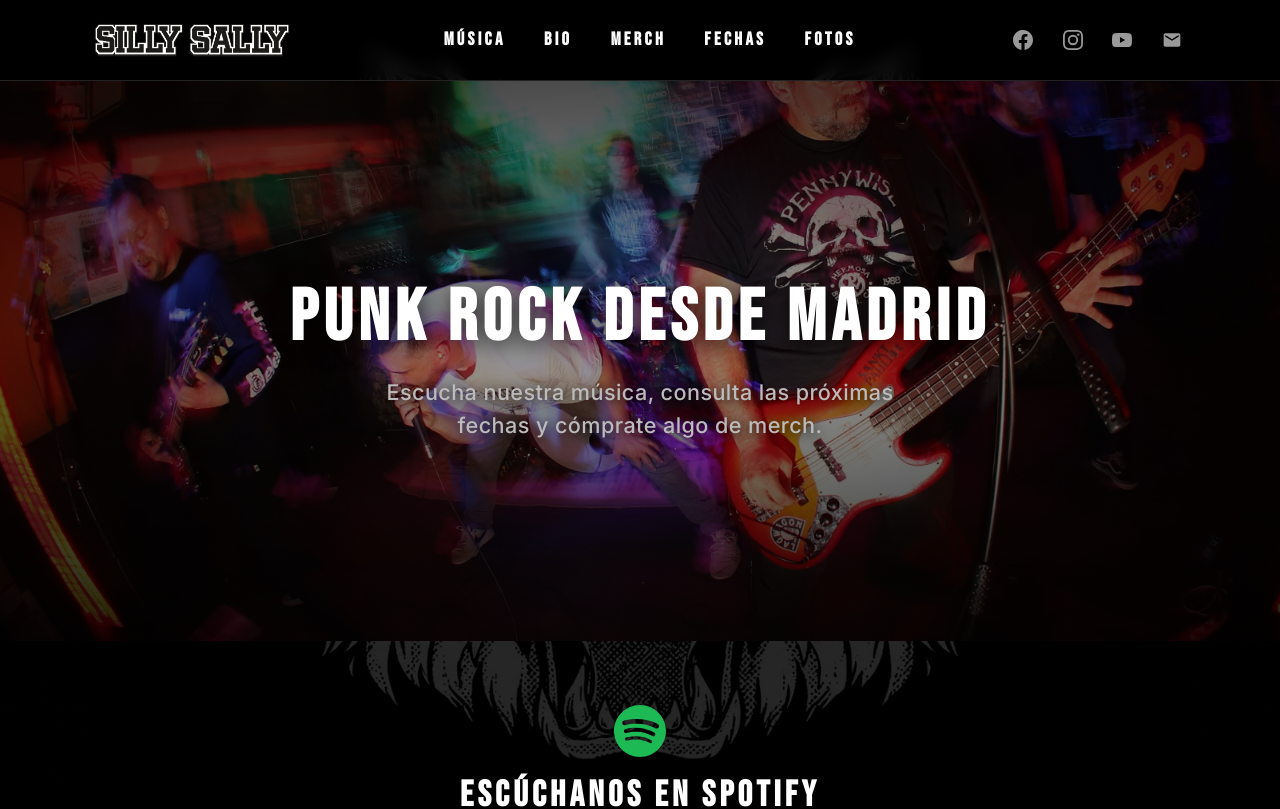
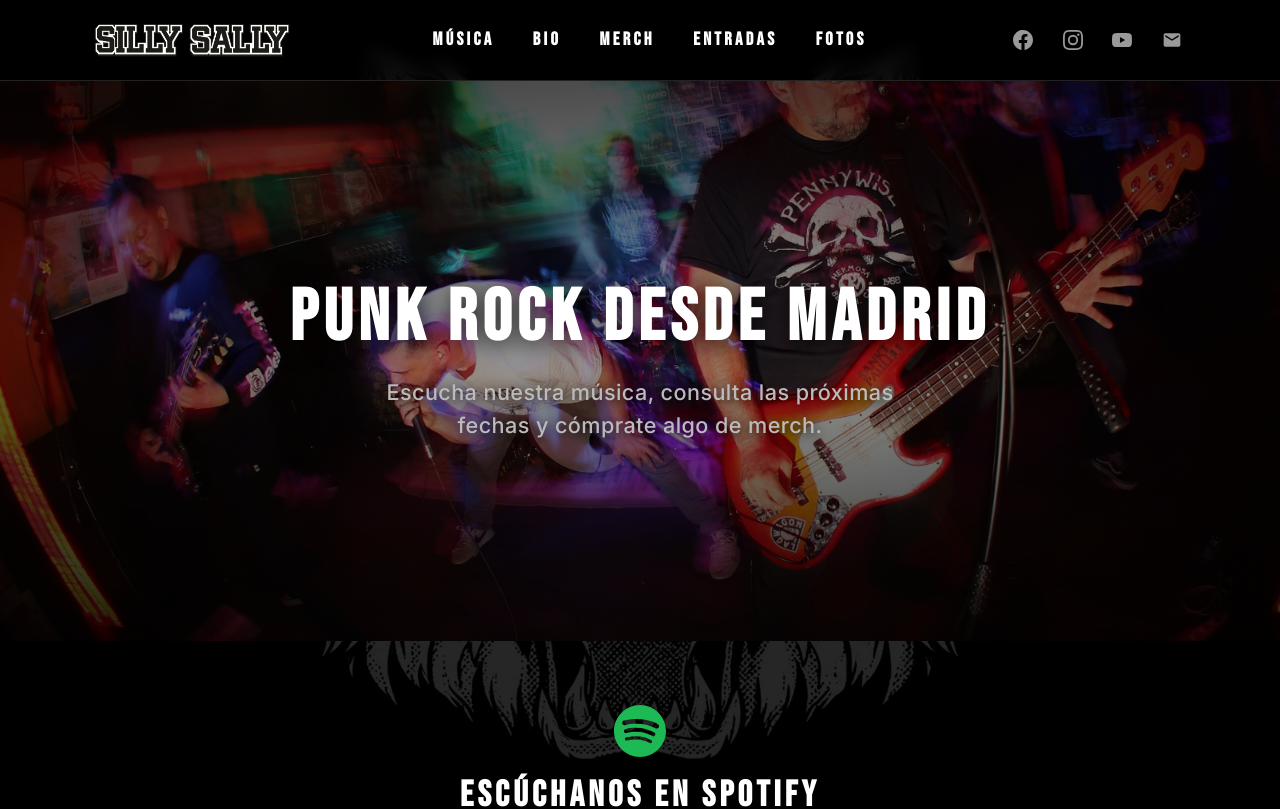
Before and after one commit to danipereiradev/sillysallyweb, a React (Vite) app: page / in a window 1280 px wide. Shown: the top 809 px of the page. Built offline with nearby package versions, Linux system fonts and the light colour scheme.

Commit message:
Update Nav component to rename 'Fechas' link to 'Entradas'

```diff
--- a/src/components/Nav.jsx
+++ b/src/components/Nav.jsx
@@ -7,7 +7,7 @@ const LINKS = [
   { label: 'Música', href: '#spotify' },
   { label: 'Bio', href: '#bio' },
   { label: 'Merch', href: '#merch' },
-  { label: 'Fechas', href: '#concerts' },
+  { label: 'Entradas', href: '#concerts' },
   { label: 'Fotos', href: '#galeria' },
 ]
 
```
